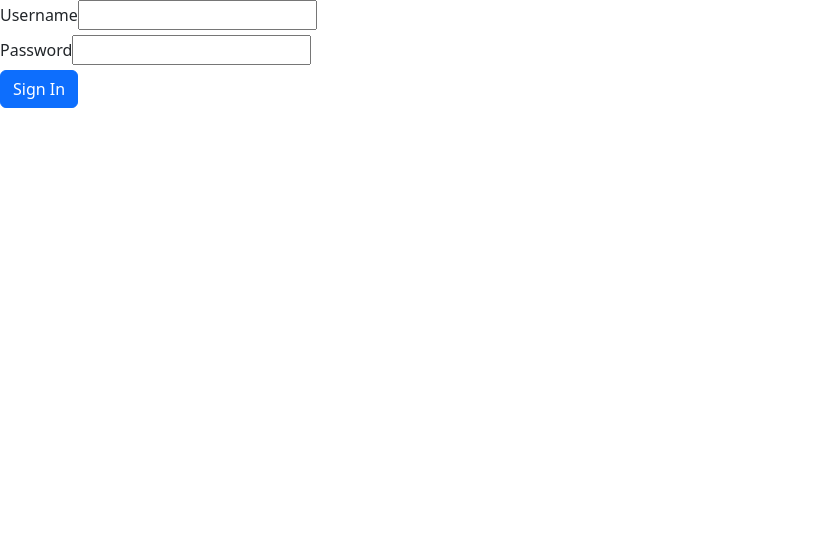
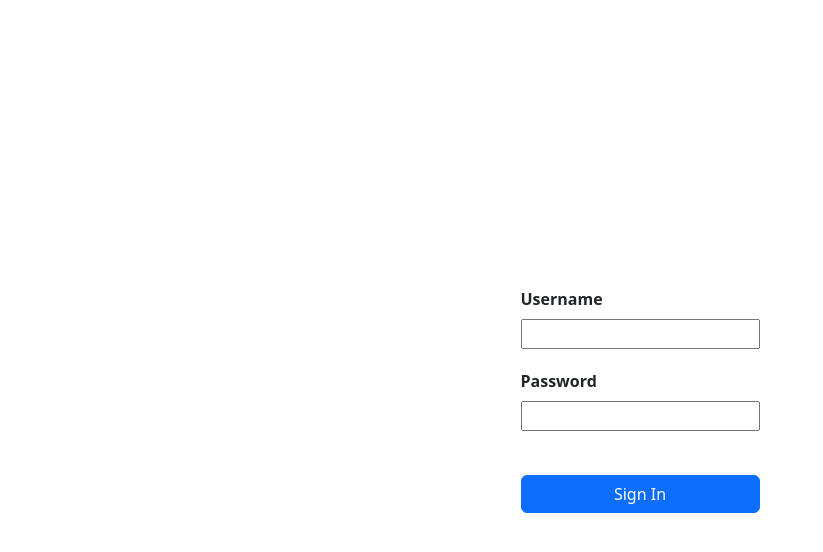
Before and after one commit to konsklav/UniCollab, a React (Vite) app in the folder apps/website/: page /login in a window 1280 px wide. Shown: the top 552 px of the page, without its empty margins (0-823 px from the left). Built offline with nearby package versions, Linux system fonts and the light colour scheme; the HTML template or start-up script is replaced by a standard one.

Commit message:
Styling login page

```diff
--- a/apps/website/src/components/Form/InputText.tsx
+++ b/apps/website/src/components/Form/InputText.tsx
@@ -1,6 +1,8 @@
 import { ChangeEvent } from "react";
 import { InputProps } from "./inputs.types";
 import { generateUniqueId } from "../../utils/uniqueId";
+
+import './inputs.css'
 
 export default function InputText({value, onChange, placeholder, label, id}: InputProps<string>) {
     const inputId: string = id ?? generateUniqueId()
@@ -10,7 +12,7 @@ export default function InputText({value, onChange, placeholder, label, id}: Inp
     }
 
     return (
-        <div>
+        <div className="form-input-group">
             {label !== undefined && <label className="form-label" htmlFor={inputId}>{label}</label>}
             <input  type="text"
                     placeholder={placeholder}
--- /dev/null
+++ b/apps/website/src/components/Form/inputs.css
@@ -0,0 +1,8 @@
+.form-input-group {
+    display: flex;
+    flex-direction: column
+}
+
+.form-input-group .form-label {
+    font-weight: 600;
+}
--- /dev/null
+++ b/apps/website/src/features/Login/LoginForm.module.css
@@ -0,0 +1,5 @@
+#login-form {
+    display: flex;
+    flex-direction: column;
+    gap: 1.25rem;
+}
--- a/apps/website/src/features/Login/LoginForm.tsx
+++ b/apps/website/src/features/Login/LoginForm.tsx
@@ -1,6 +1,8 @@
 import { FormEvent, useState } from "react";
 import InputText from "../../components/Form/InputText";
 import { LoginCredentials } from "./Login.types";
+
+import styles from './LoginForm.module.css'
 
 interface LoginFormProps {
     onLogin: (credentials: LoginCredentials) => void
@@ -21,10 +23,10 @@ export default function LoginForm({onLogin}: LoginFormProps) {
     }
 
     return (
-        <form name="login-form" onSubmit={handleSubmit} aria-label="login-form">
+        <form id={styles['login-form']} name="login-form" onSubmit={handleSubmit} aria-label="login-form">
             <InputText value={credentials.username} onChange={setUsername} label="Username" />
             <InputText value={credentials.password} onChange={setPassword} label="Password" />
-            <button className="btn btn-primary" type="submit">Sign In</button>
+            <button className="btn btn-primary mt-4" type="submit">Sign In</button>
         </form>
     )
 }
--- a/apps/website/src/pages/Login/LoginPage.module.css
+++ b/apps/website/src/pages/Login/LoginPage.module.css
@@ -1,5 +1,5 @@
-#login-container {
-    width: 100dvh;
+#login {
+    width: 100%;
     height: 100dvh;
     display: flex;
     justify-content: center;
--- a/apps/website/src/pages/Login/LoginPage.tsx
+++ b/apps/website/src/pages/Login/LoginPage.tsx
@@ -1,6 +1,8 @@
 import { redirect } from "react-router-dom";
 import { LoginCredentials } from "../../features/Login/Login.types";
 import LoginForm from "../../features/Login/LoginForm";
+
+import styles from './loginPage.module.css'
 
 export default function LoginPage() {
 
@@ -9,7 +11,7 @@ export default function LoginPage() {
     }
 
     return (
-        <div id="login-container">
+        <div id={styles.login}>
             <LoginForm onLogin={handleLogin}/>
         </div>
     )
```
